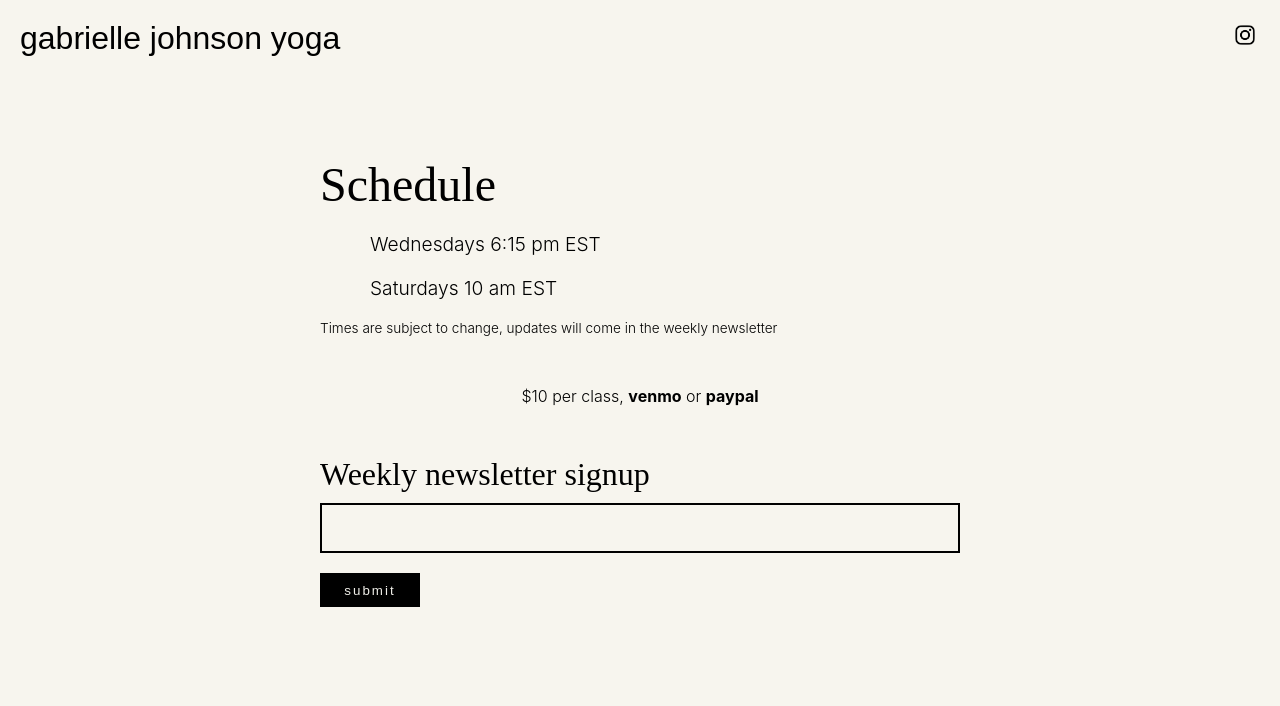
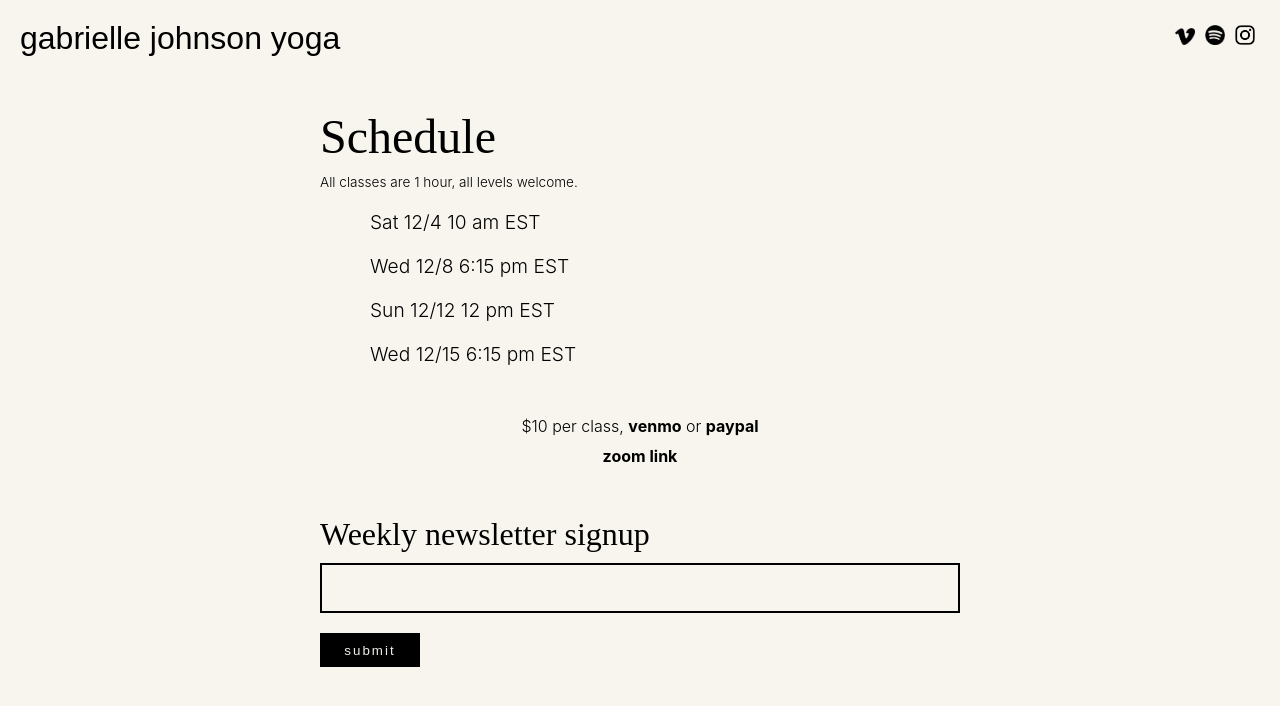
Before and after one commit to megpara/gabrielle, a Next.js app: page /info in a window 1280 px wide. Shown: the top 706 px of the page. Built offline with nearby package versions, Linux system fonts and the light colour scheme; a web font is replaced by a local one.

Commit message:
Schedule change and icon additions

```diff
--- a/pages/info.js
+++ b/pages/info.js
@@ -41,33 +41,52 @@ export default function Info() {
         transition={{ ease: "easeIn" }}
       >
         <div className={styles.title}>gabrielle johnson yoga</div>
-        <a href="https://www.instagram.com/gabbiejohnson/" target="_blank">
-          <img className={styles.instaLogo} src="/insta-logo.png" />
-        </a>
+        <div className={styles.icons}>
+          <a href="https://vimeo.com/user66224685" target="_blank">
+            <img className={styles.icon} src="/vimeo-logo-black.png" />
+          </a>
+          <a
+            href="https://open.spotify.com/user/8449m6rm6h4nk2nnlialfrrq2"
+            target="_blank"
+          >
+            <img className={styles.icon} src="/spotify_logo_black.png" />
+          </a>
+          <a href="https://www.instagram.com/gabbiejohnson/" target="_blank">
+            <img className={styles.icon} src="/insta-logo.png" />
+          </a>
+        </div>
         <div className={styles.infoMain}>
           <div className={styles.subtitle}>Schedule</div>
-          <div className={styles.schedule}>Wednesdays 6:15 pm EST</div>
-          <div className={styles.schedule}>Saturdays 10 am EST</div>
           <div className={styles.notice}>
-            Times are subject to change, updates will come in the weekly
-            newsletter
+            All classes are 1 hour, all levels welcome.
           </div>
-          <div className={styles.payment}>
+          <div className={styles.schedule}>Sat 12/4 10 am EST</div>
+          <div className={styles.schedule}>Wed 12/8 6:15 pm EST</div>
+          <div className={styles.schedule}>Sun 12/12 12 pm EST</div>
+          <div className={styles.schedule}>Wed 12/15 6:15 pm EST</div>
+          <div className={styles.links}>
             $10 per class,{" "}
             <a
               href="https://gabrielleandartists.us17.list-manage.com/track/click?u=39fcc7a2897f43eb4a927dbc7&id=81da10072b&e=5b3b7ecfc2"
               target="_blank"
-              className={styles.paymentLink}
+              className={styles.link}
             >
               venmo
             </a>{" "}
             or{" "}
             <a
-              className={styles.paymentLink}
+              className={styles.link}
               href="https://gabrielleandartists.us17.list-manage.com/track/click?u=39fcc7a2897f43eb4a927dbc7&id=3d9a1b81cf&e=5b3b7ecfc2"
               target="_blank"
             >
               paypal
+            </a>
+            <a
+              className={`${styles.link} ${styles.blockLink}`}
+              target="_blank"
+              href="https://us02web.zoom.us/j/8822051411"
+            >
+              zoom link
             </a>
           </div>
           <div className={styles.smallTitle}>Weekly newsletter signup</div>
--- a/styles/Info.module.css
+++ b/styles/Info.module.css
@@ -5,7 +5,7 @@
   font-weight: 300;
 }
 .infoMain {
-  padding: 5rem;
+  padding: 2rem 5rem;
   max-width: 800px;
   margin: auto;
 }
@@ -26,14 +26,19 @@
 .notice {
   font-weight: 300;
   font-size: 0.85rem;
+  padding-top: 10px;
 }
-.paymentLink {
-  font-weight: 700;
-}
-.payment {
+.links {
   margin: 50px 0;
   text-align: center;
   font-weight: 300;
+}
+.link {
+  font-weight: 700;
+}
+.blockLink {
+  display: block;
+  padding-top: 10px;
 }
 .newsletter {
   border: 2px solid black;
@@ -46,11 +51,14 @@
 .newsletter:focus {
   outline: none;
 }
-.instaLogo {
+.icons {
   position: absolute;
-  width: 20px;
   top: 25px;
   right: 25px;
+}
+.icon {
+  width: 20px;
+  margin-left: 10px;
 }
 .submit {
   margin-top: 20px;
@@ -67,11 +75,14 @@
   .title {
     font-size: 1.5rem;
     font-weight: 400;
-  }
-  .smallTitle {
-    padding-top: 40px;
+    text-align: center;
   }
   .infoMain {
-    padding: 5rem 20px;
+    padding: 2rem 20px;
+    text-align: center;
+  }
+  .icons {
+    bottom: 20px;
+    top: unset;
   }
 }
```
Also changed, not shown: public/spotify_logo_black.png (added), public/vimeo-logo-black.png (added).
